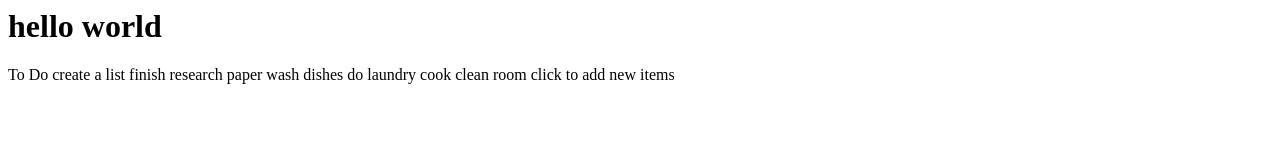
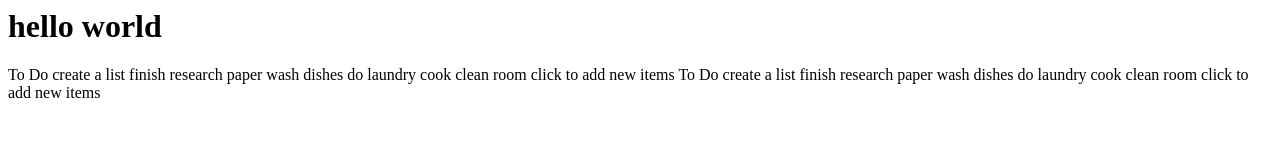
Before and after one commit to jerelynacosta/todo_app_front_end, a plain HTML site: page index.html in a window 1280 px wide. Drawn offline with Linux system fonts and the light colour scheme.

Commit message:
This is my to do list code

```diff
--- a/index.html
+++ b/index.html
@@ -7,3 +7,19 @@ do laundry
 cook
 clean room
 click to add new items
+<html>
+  <head>
+    <title>To Do List</title>
+  </head>
+  <body>
+      To Do
+create a list
+finish research paper
+wash dishes
+do laundry
+cook
+clean room
+click to add new items
+
+  </body>
+</html>
```
